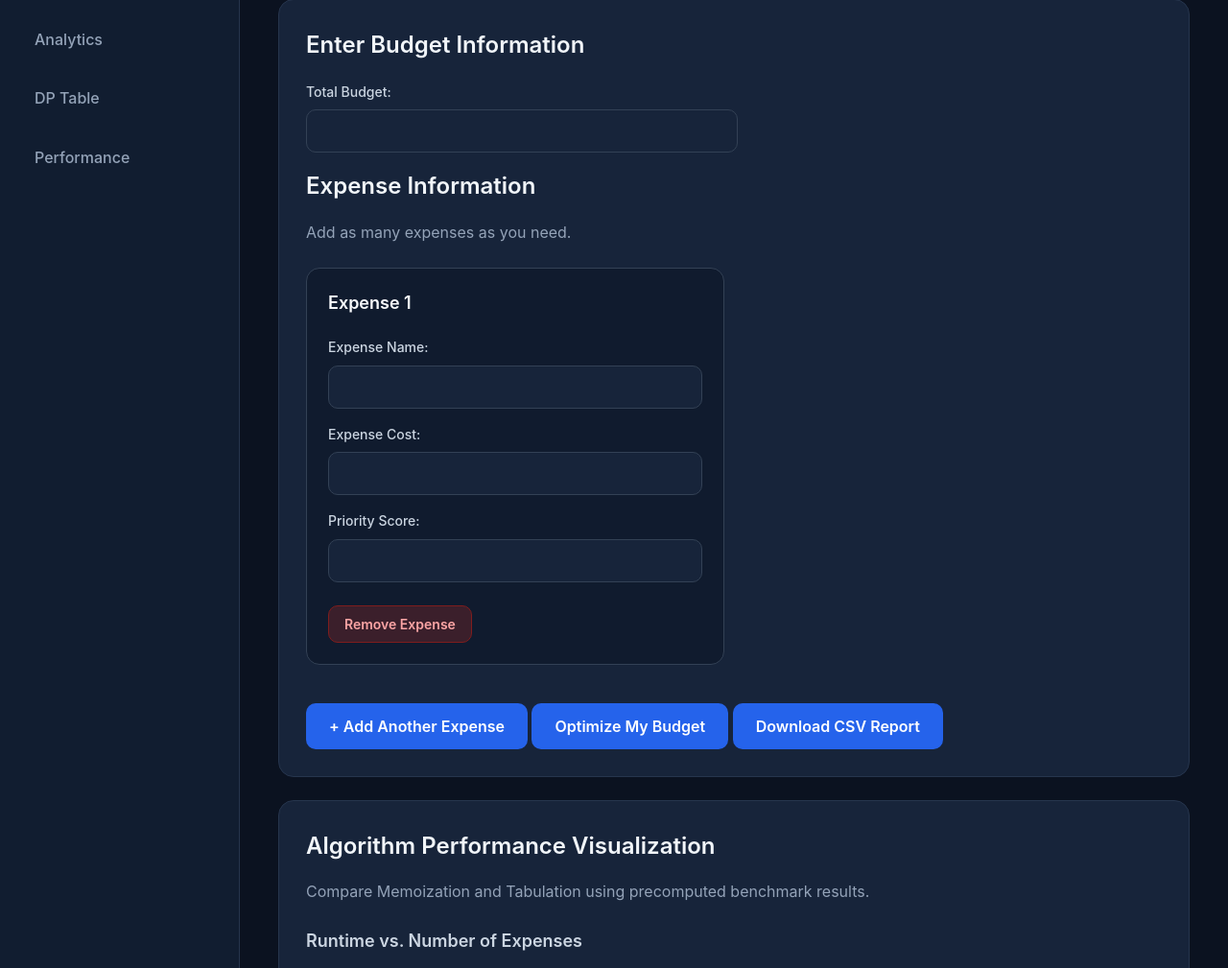
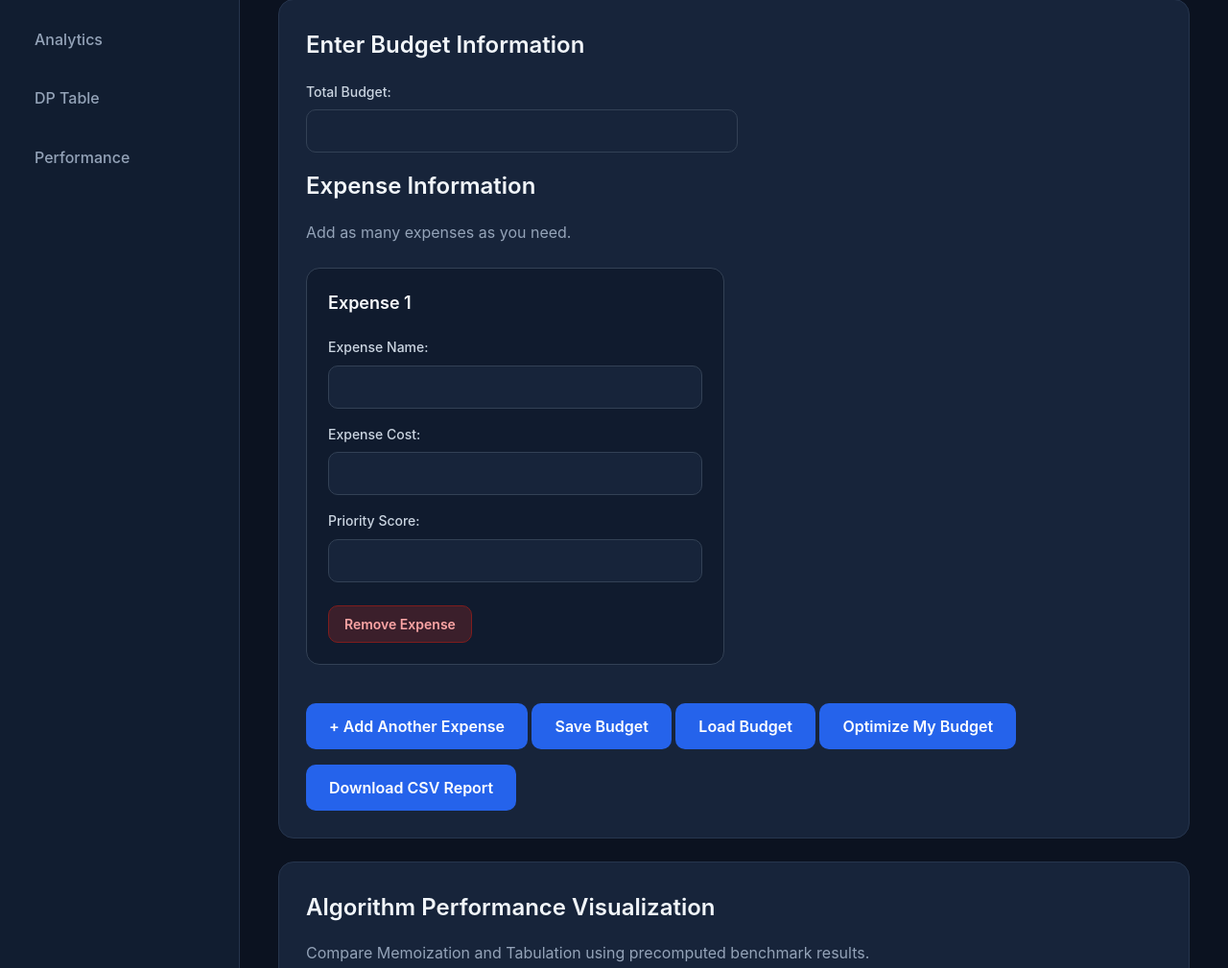
Before and after one commit to gairepragyan/SmartBudget---CSCE-4110, a Flask app: page / in a window 1280 px wide. Shown: the part 238-1247 px from the top of the page at 96% size. Run offline with Flask 3, Linux system fonts and the light colour scheme.

Commit message:
Add save and load budget functionality

```diff
--- a/templates/index.html
+++ b/templates/index.html
@@ -146,7 +146,19 @@
                 >
                     + Add Another Expense
                 </button>
+                <button
+                    type="button"
+                    id="save-budget-btn"
+                >
+                    Save Budget
+                </button>
 
+                <button
+                    type="button"
+                    id="load-budget-btn"
+                >
+                    Load Budget
+                </button>
 
             <button type="submit">
                 Optimize My Budget
@@ -632,7 +644,89 @@
         }
 
     });
+        const saveBudgetButton = document.getElementById("save-budget-btn");
 
+    saveBudgetButton.addEventListener("click", function() {
+
+        const budget = document.getElementById("budget").value;
+
+        const expenseCards = document.querySelectorAll(".expense-card");
+
+        const expenses = [];
+
+        expenseCards.forEach(function(card) {
+
+            const name = card.querySelector('[name="expense_name"]').value;
+            const cost = card.querySelector('[name="expense_cost"]').value;
+            const priority = card.querySelector('[name="expense_priority"]').value;
+
+            expenses.push({
+                name: name,
+                cost: cost,
+                priority: priority
+            });
+
+        });
+
+        const budgetData = {
+            budget: budget,
+            expenses: expenses
+        };
+
+        localStorage.setItem("smartBudgetData", JSON.stringify(budgetData));
+
+        alert("Budget saved successfully!");
+
+    });
+    // Load saved budget information
+const loadBudgetButton = document.getElementById("load-budget-btn");
+
+loadBudgetButton.addEventListener("click", function() {
+
+    const savedData = localStorage.getItem("smartBudgetData");
+
+    if (!savedData) {
+        alert("No saved budget found!");
+        return;
+    }
+
+    let budgetData;
+
+    try {
+        budgetData = JSON.parse(savedData);
+    } catch (error) {
+        alert("Saved budget data is invalid!");
+        return;
+    }
+
+    if (!budgetData || !Array.isArray(budgetData.expenses)) {
+        alert("Saved budget data is invalid!");
+        return;
+    }
+
+    // Restore the total budget
+    document.getElementById("budget").value = budgetData.budget;
+
+    expenseContainer.innerHTML = "";
+
+    budgetData.expenses.forEach(function(expense) {
+
+        addExpenseButton.click();
+
+        const cards = expenseContainer.querySelectorAll(".expense-card");
+        const newCard = cards[cards.length - 1];
+
+        newCard.querySelector('[name="expense_name"]').value = expense.name;
+        newCard.querySelector('[name="expense_cost"]').value = expense.cost;
+        newCard.querySelector('[name="expense_priority"]').value = expense.priority;
+
+    });
+
+    clearOldResults();
+
+    alert("Budget loaded successfully!");
+
+});
 </script>
 <script src="https://cdn.jsdelivr.net/npm/chart.js@4.4.8/dist/chart.umd.min.js"></script>
 <script>
```
